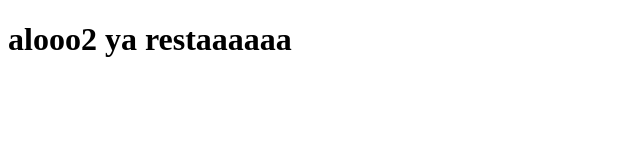
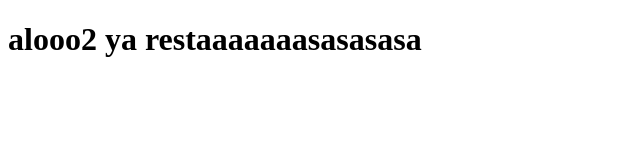
Before and after one commit to Wbeimar616/primera-pagina-web, a plain HTML site: page index.html in a window 1280 px wide. Shown: the whole page, without its empty margins (0-640 px from the left). Drawn offline with Linux system fonts and the light colour scheme.

Commit message:
primer cambio agregado

```diff
--- a/index.html
+++ b/index.html
@@ -6,6 +6,6 @@
     <title>Document</title>
 </head>
 <body>
-    <h1>alooo2 ya restaaaaaa</h1>
+    <h1>alooo2 ya restaaaaaaasasasasa</h1>
 </body>
 </html>
```
